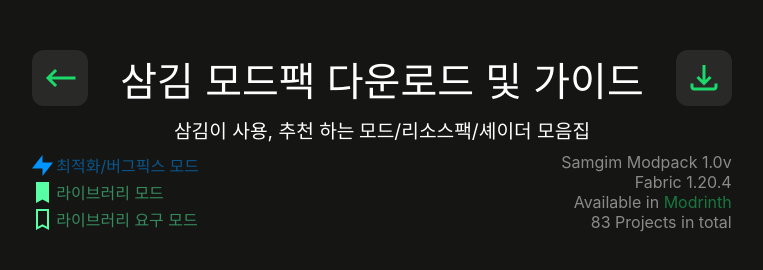
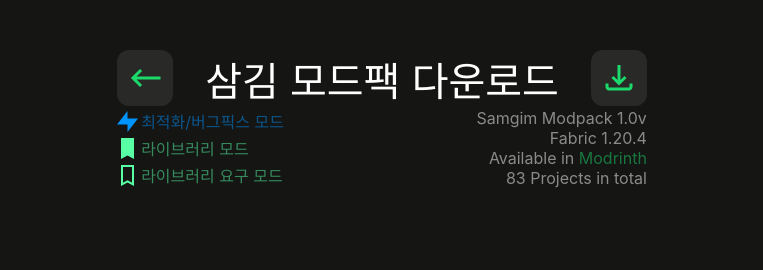
Before and after one commit to THRDTS3/sggbap, a plain HTML site: page mods/index.html in a window 1280 px wide. Shown: the whole page, without its empty margins (258-1021 px from the left). Drawn offline with Linux system fonts and the light colour scheme; no server answers; a web font is replaced by a local one.

Commit message:
Update index.html

```diff
--- a/mods/index.html
+++ b/mods/index.html
@@ -22,11 +22,7 @@
       <div>
         <p class="title">
           <span>삼김 모드팩</span>
-          <span>다운로드 및 가이드</span>
-        </p>
-        <p class="subtitle">
-          <span>삼김이 사용, 추천 하는</span>
-          <span>모드/리소스팩/셰이더 모음집</span>
+          <span>다운로드</span>
         </p>
       </div>
       <a href="https://drive.google.com/drive/folders/1sonWslUJHFlpZ6G-pcPR7vBIqJFvbDL_?usp=sharing" class="btn">
```
